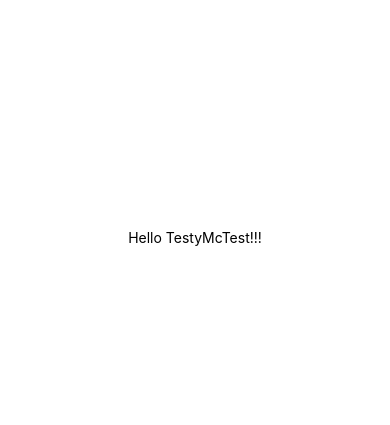
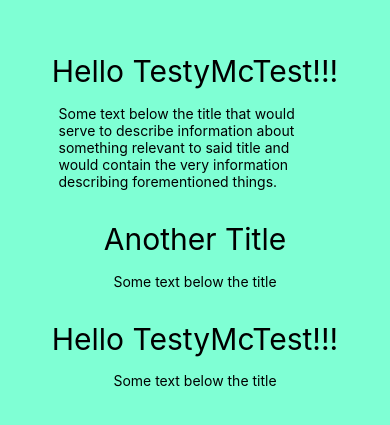
Before and after one commit to jason-jbell/ReactNativeTest, a React Native app: screen / in a window 390 px wide. Shown: the part 185-610 px from the top of the page. Built offline with nearby package versions, Linux system fonts and the light colour scheme.

Commit message:
playing around with react native views

```diff
--- a/App.tsx
+++ b/App.tsx
@@ -1,12 +1,16 @@
 import { StatusBar } from 'expo-status-bar';
-import { StyleSheet, Text, View } from 'react-native';
-
+import { Button, StyleSheet, Text, View } from 'react-native';
+// import * as ReactNative from 'react-native'
 export default function App() {
-  let x = 1;
   return (
     <View style={styles.container}>
-      <Text>Hello TestyMcTest!!!</Text>
-      <StatusBar style="auto" />
+      <Text style={styles.title}>Hello TestyMcTest!!!</Text>
+      <Text style={styles.content}>Some text below the title that would serve to describe information about something relevant to said title and would contain the very information describing forementioned things.</Text>
+      <Text style={styles.title}>Another Title</Text>
+      <Text style={styles.content}>Some text below the title</Text>
+      <Text style={styles.title}>Hello TestyMcTest!!!</Text>
+      <Text style={styles.content}>Some text below the title</Text>
+      {/* <Button>Learn More</Button> */}
     </View>
   );
 }
@@ -14,8 +18,23 @@ export default function App() {
 const styles = StyleSheet.create({
   container: {
     flex: 1,
-    backgroundColor: '#fff',
+    backgroundColor: 'aquamarine',
     alignItems: 'center',
     justifyContent: 'center',
   },
+  input: {
+    height: 40,
+    margin: 12,
+    borderWidth: 1,
+    padding: 10,
+  },
+  title: {
+    fontSize: 30
+  },
+  content: {
+    marginLeft: '15%',
+    marginRight: '15%',
+    marginTop: '4%',
+    marginBottom: '8%'
+  }
 });
```
